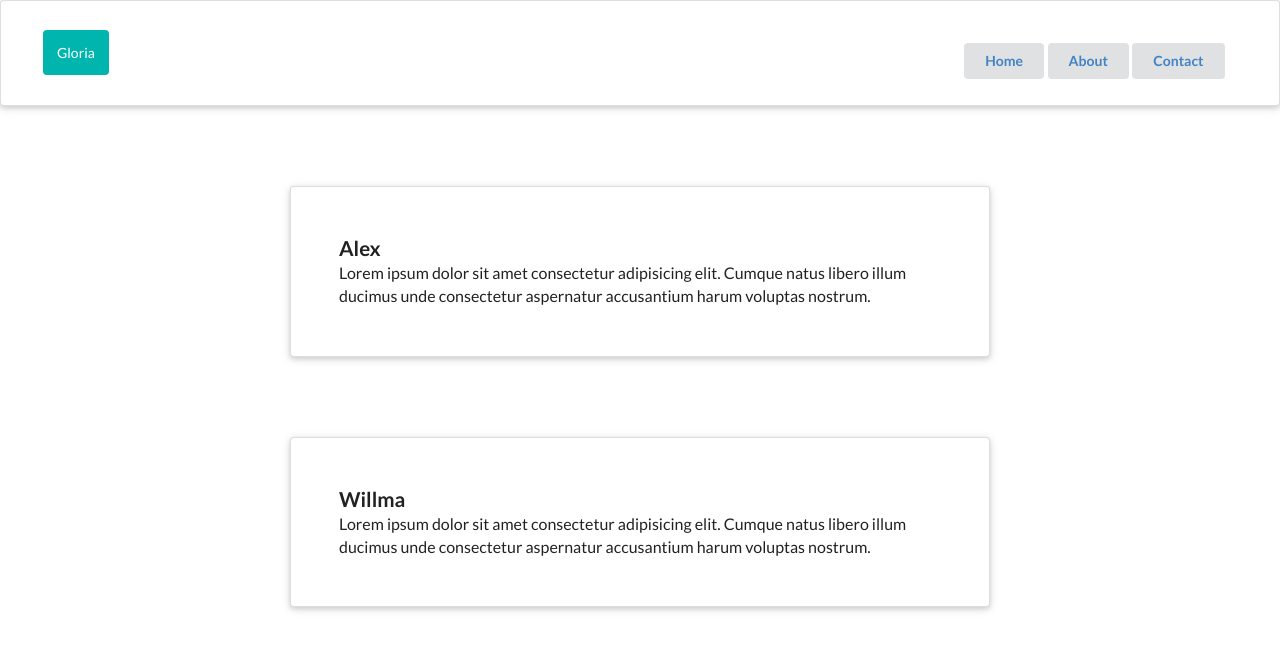
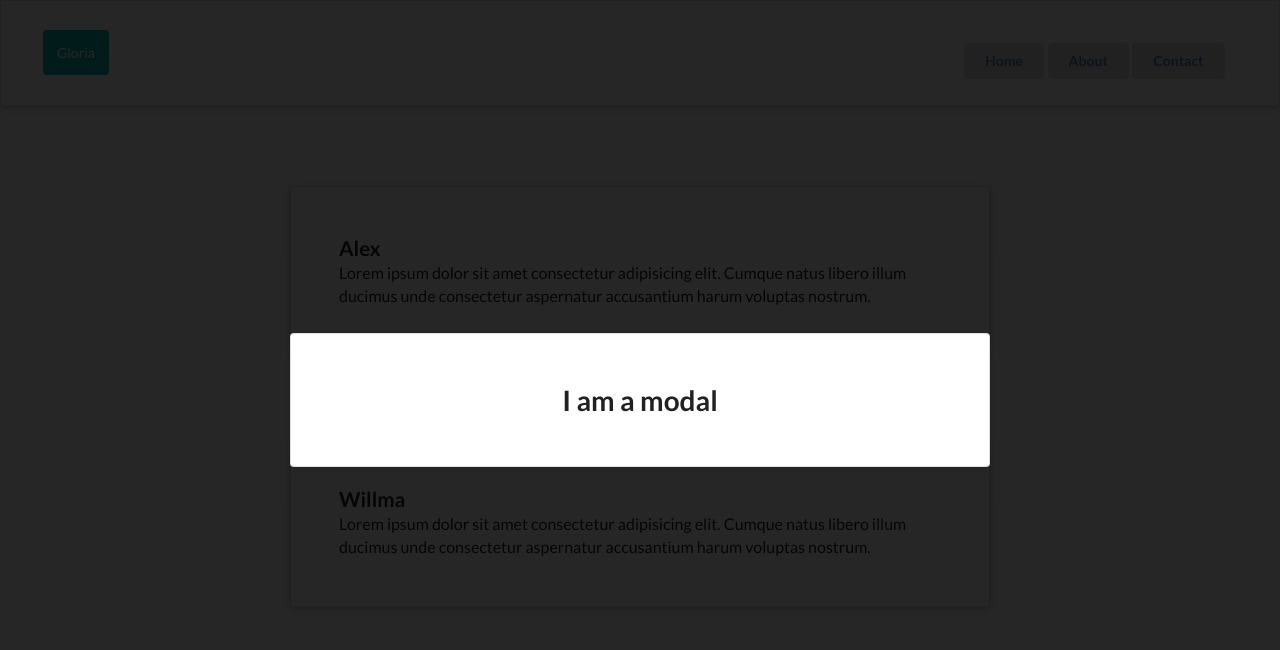
Before and after one commit to Cemalovic/react-redux-router-portals, a JavaScript app: page /contact in a window 1280 px wide. Shown: the top 650 px of the page. Built offline with nearby package versions, Linux system fonts and the light colour scheme.

Commit message:
Added Modal/Dialog with createPortal method

```diff
--- a/public/index.html
+++ b/public/index.html
@@ -20,5 +20,6 @@
   <body>
     <noscript>You need to enable JavaScript to run this app.</noscript>
     <div id="root"></div>
+    <div id="modal"></div>
   </body>
 </html>
--- a/src/components/Contact.js
+++ b/src/components/Contact.js
@@ -1,8 +1,10 @@
 import { Link } from 'react-router-dom'
+import Modal from './Modal'
 
 const Contact = () => {
   return (
     <div>
+      <Modal />
       <div
         className='ui raised very padded text container segment'
         style={{ marginTop: '80px' }}
--- /dev/null
+++ b/src/components/Modal.js
@@ -0,0 +1,14 @@
+import { createPortal } from 'react-dom'
+
+const Modal = () => {
+  return createPortal(
+    <div className='ui dimmer show modals visible active'>
+      <div className='ui raised very padded text container segment'>
+        <h1>I am a modal</h1>
+      </div>
+    </div>,
+    document.querySelector('#modal')
+  )
+}
+
+export default Modal
```
